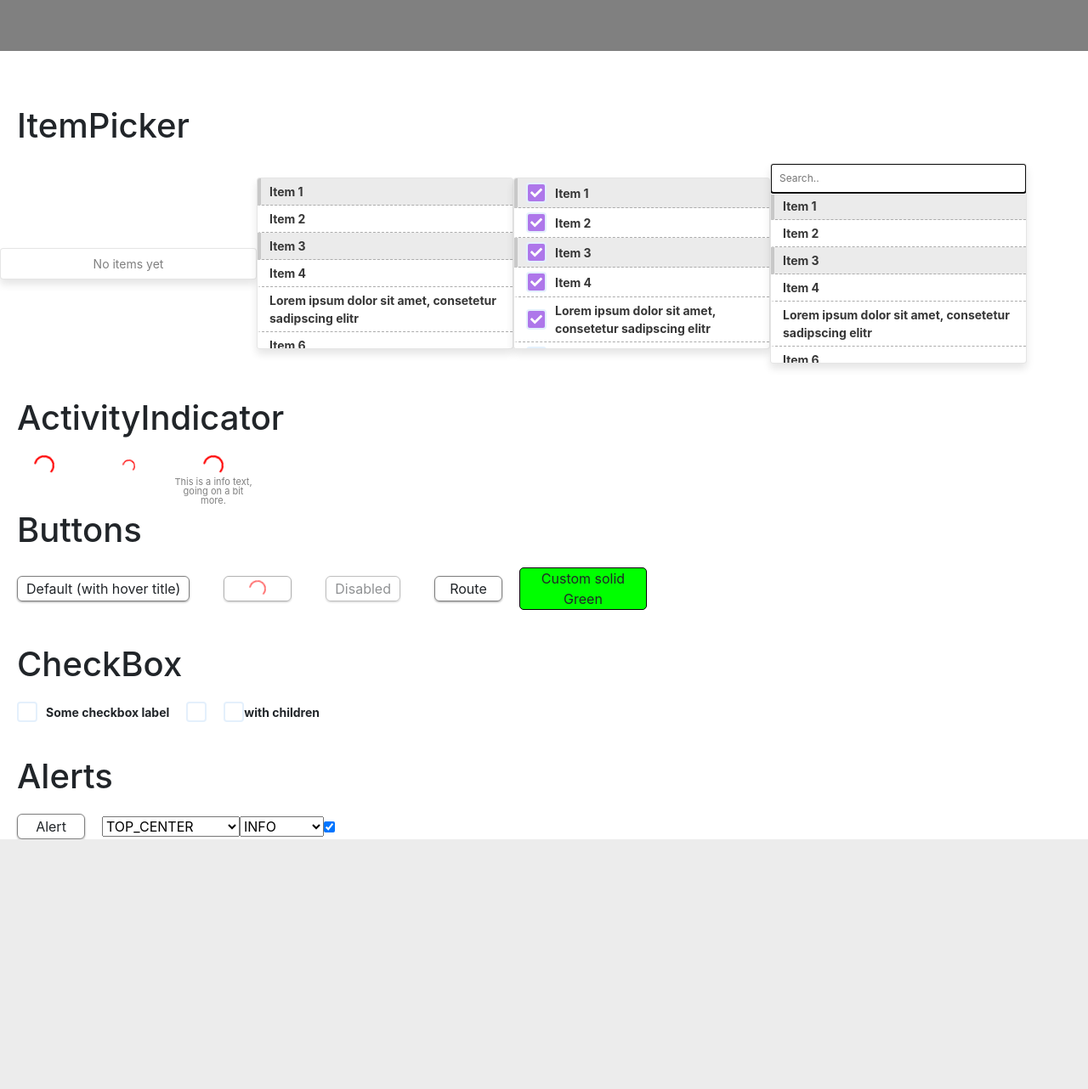
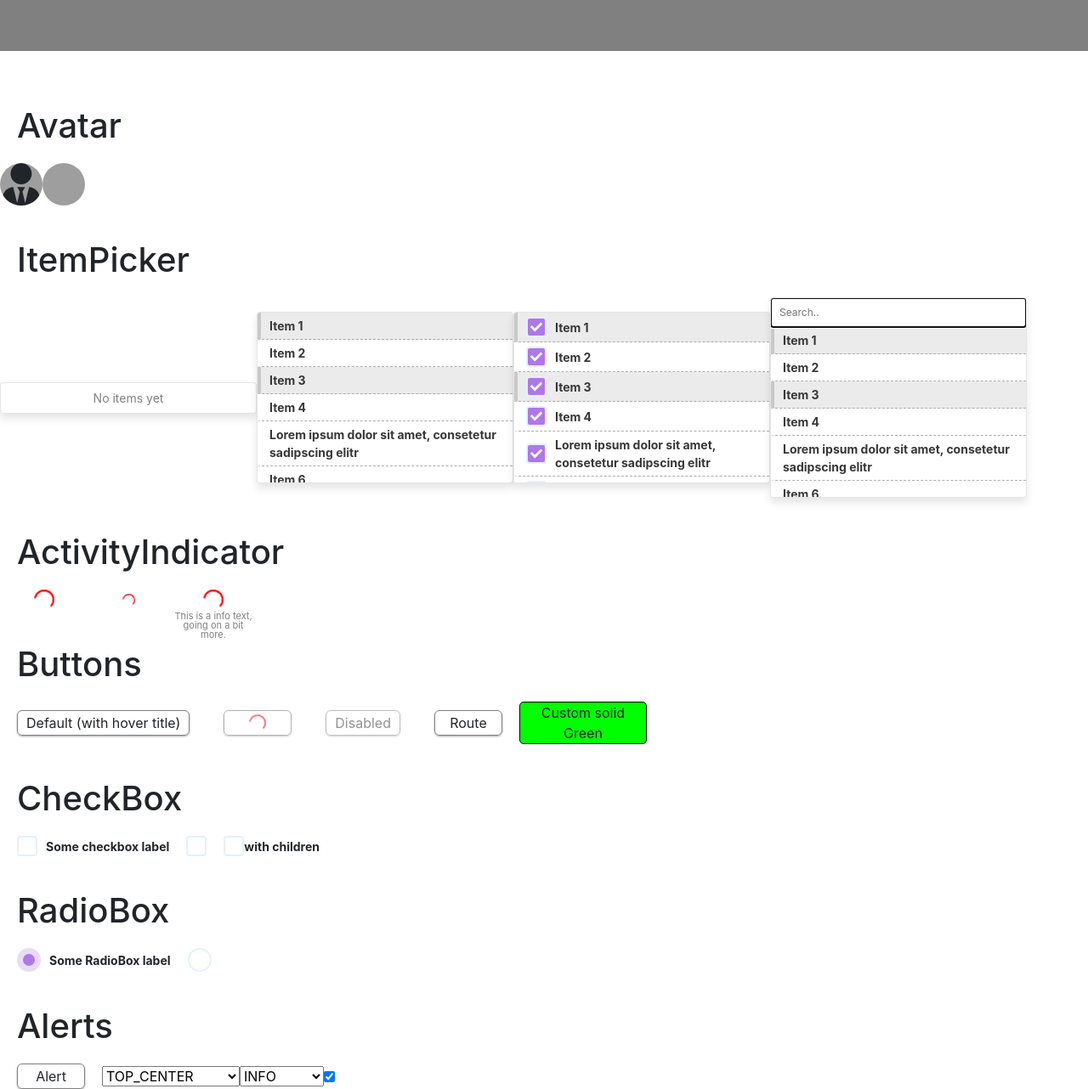
Before and after one commit to SchwSimon/creatella-react-components, a React (Create React App) app: page / in a window 1280 px wide. Shown: the whole page at 85% size. Before the commit the page ends 988 px from the top, so only its background shows below. Built offline with nearby package versions, Linux system fonts and the light colour scheme; grey boxes are pictures that could not be loaded.

Commit message:
add <Avatar />

```diff
--- a/src/App.js
+++ b/src/App.js
@@ -4,7 +4,9 @@ import { BUTTON_CLASSNAMES } from 'config/style';
 import ActivityIndicator from 'lib/ActivityIndicator';
 import Button from 'lib/Button';
 import Alerts from 'lib/Alerts';
+import Avatar from 'lib/Avatar';
 import CheckBox from 'lib/CheckBox';
+import RadioBox from 'lib/RadioBox';
 import ItemPicker from 'lib/ItemPicker';
 import { ALERTS_POSITION_ARRAY, ALERT_TYPES_ARRAY } from 'lib/Alerts/config';
 import 'lib/styles.scss';
@@ -41,6 +43,7 @@ export default class App extends Component {
         itempickerItems16[4].name = 'Lorem ipsum dolor sit amet, consetetur sadipscing elitr';
 
         this.state = {
+            checkedId: 1,
             itempickerItemsActiveIds: [1, 3],
             itempickerItems8,
             itempickerItems16,
@@ -87,7 +90,7 @@ export default class App extends Component {
     render() {
         const {
             itempickerItems8, itempickerItems16, itempickerItemsActiveIds,
-            alerts, alertPosition, isAlertAutoDismiss, isCheckBoxCheck
+            alerts, alertPosition, isAlertAutoDismiss, isCheckBoxCheck, checkedId
         } = this.state;
 
         return (
@@ -96,6 +99,18 @@ export default class App extends Component {
                     <div className='AppHeader' />
 
                     <main className='main'>
+                        <h1 className='App__h1'>
+                            Avatar
+                        </h1>
+
+                        <div className='flex-row flex-ac'>
+                            <Avatar className='App__avatar' />
+
+                            <Avatar
+                                src='https://factio-eu-production.s3.eu-west-3.amazonaws.com/uploads/71610f93-670b-41c1-b4fb-50aaba565a8f.png'
+                                className='App__avatar' />
+                        </div>
+
                         <h1 className='App__h1'>
                             ItemPicker
                         </h1>
@@ -203,6 +218,25 @@ export default class App extends Component {
                         </div>
 
                         <h1 className='App__h1'>
+                            RadioBox
+                        </h1>
+
+                        <div className='flex-row flex-ac'>
+                            <RadioBox
+                                className='App__radiobox'
+                                id={1}
+                                label='Some RadioBox label'
+                                checkedId={checkedId}
+                                onChange={(checkedId) => this.setState({ checkedId })} />
+
+                            <RadioBox
+                                className='App__radiobox'
+                                id={2}
+                                checkedId={checkedId}
+                                onChange={(checkedId) => this.setState({ checkedId })} />
+                        </div>
+
+                        <h1 className='App__h1'>
                             Alerts
                         </h1>
 
--- /dev/null
+++ b/src/lib/Avatar.js
@@ -0,0 +1,34 @@
+import PropTypes from 'prop-types';
+import React, { PureComponent } from 'react';
+import { FontAwesomeIcon } from '@fortawesome/react-fontawesome';
+import { faUserTie } from '@fortawesome/free-solid-svg-icons';
+import './Avatar/Avatar.scss';
+
+export default class Avatar extends PureComponent {
+    static propTypes = {
+        src: PropTypes.string,
+        icon: PropTypes.object,
+        className: PropTypes.string
+    }
+
+    static defaultProps = {
+        icon: faUserTie,
+        className: ''
+    }
+
+    render() {
+        const { src, icon, className } = this.props;
+
+        return (
+            <div
+                className={`Avatar ${className}`}
+                style={{
+                    backgroundImage: `url(${src})`
+                }}>
+                {!src && (
+                    <FontAwesomeIcon icon={icon} />
+                )}
+            </div>
+        );
+    }
+}
--- /dev/null
+++ b/src/lib/Avatar/Avatar.scss
@@ -0,0 +1,11 @@
+
+.Avatar {
+    display: flex;
+    align-items: flex-end;
+    justify-content: center;
+    overflow: hidden;
+    background-color: #fff;
+    background-position: center;
+    background-repeat: no-repeat;
+    background-size: cover;
+}
--- a/src/lib/styles.scss
+++ b/src/lib/styles.scss
@@ -7,6 +7,12 @@
 // CheckBox
 @import './CheckBox/CheckBox.scss';
 
+// RadioBox
+@import './RadioBox/RadioBox.scss';
+
+// Avatar
+@import './Avatar/Avatar.scss';
+
 // Alerts
 @import './Alerts/Alerts.scss';
 @import './Alerts/components/Card/AlertsCard.scss';
--- a/src/styles/styles.scss
+++ b/src/styles/styles.scss
@@ -23,6 +23,14 @@
         margin-bottom: $spacing;
     }
 
+    &__avatar {
+        min-width: 50px;
+        width: 50px;
+        height: 50px;
+        font-size: 50px;
+        border-radius: 50px;
+    }
+
     &__loading {
         margin: 0 $spacing-double;
     }
```
Also changed, not shown: 1 other file (tests, documents, lock files or other folders).
